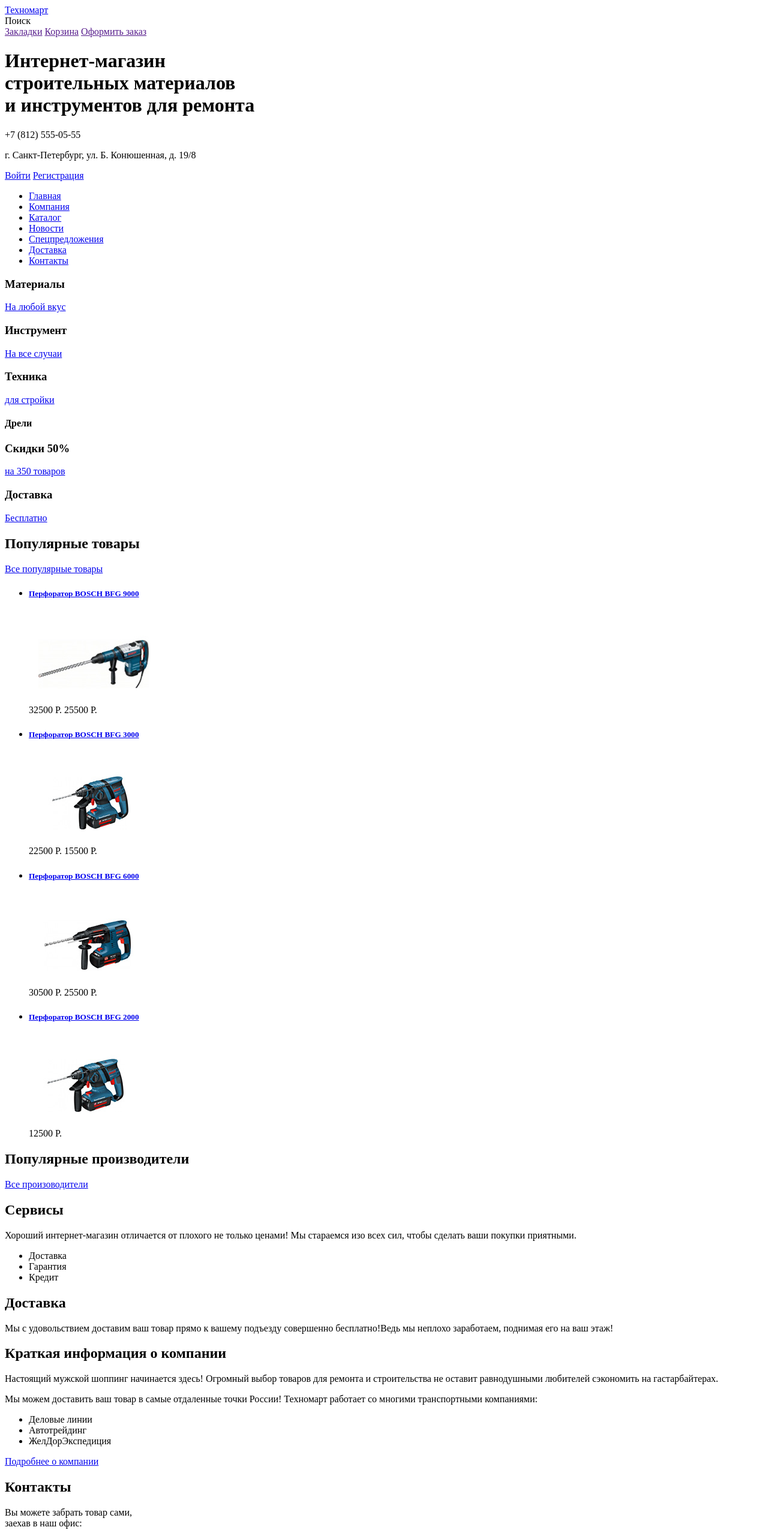
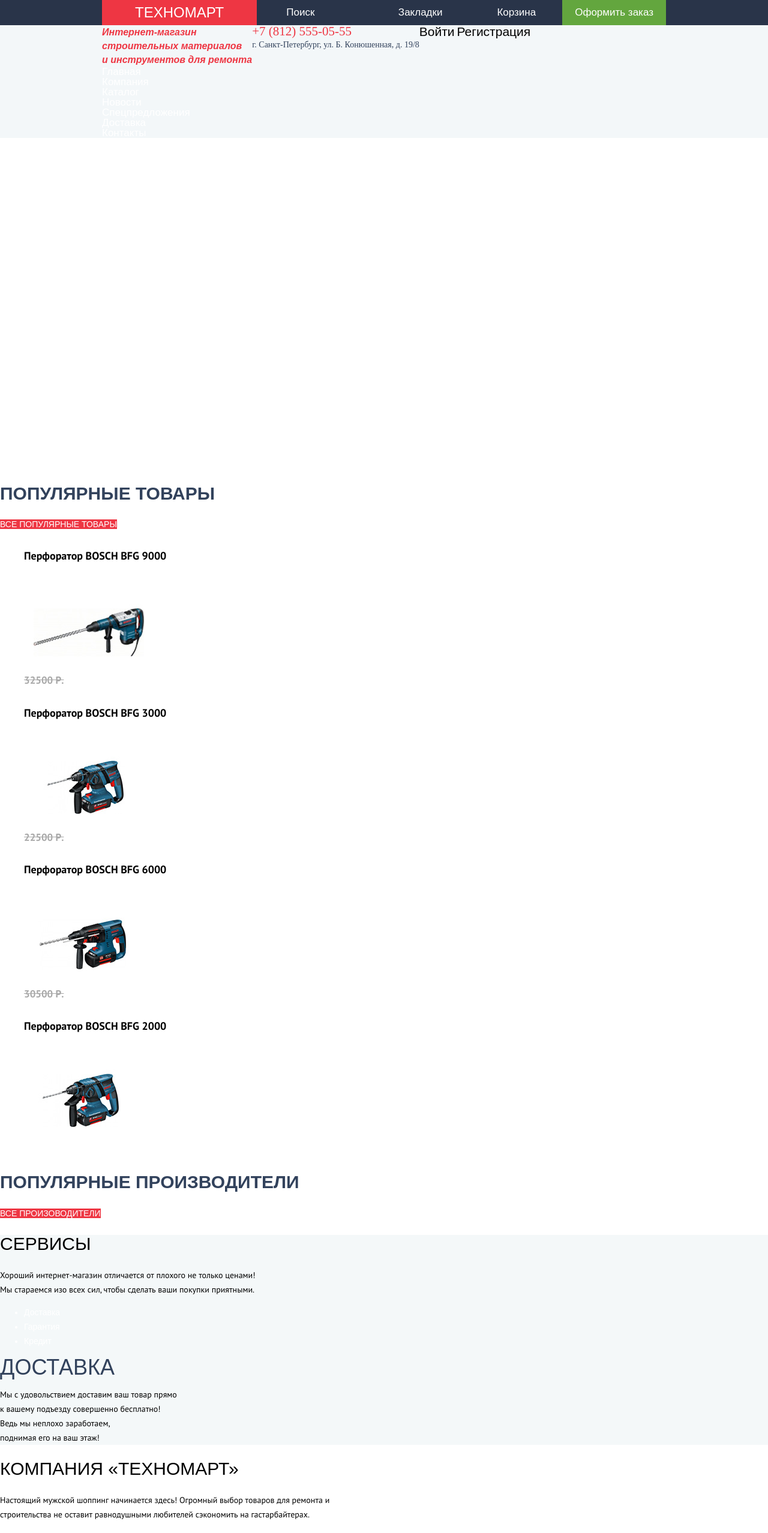
Before and after one commit to malser01/htmlac_tech, a plain HTML site: page index.html in a window 1280 px wide. Shown: the top 2556 px of the page at 60% size. Drawn offline with Linux system fonts and the light colour scheme; a web font is replaced by a local one.

Commit message:
Поставил сетку + базовая стилизация

```diff
--- a/index.html
+++ b/index.html
@@ -4,15 +4,25 @@
 <head>
     <meta charset="UTF-8">
     <title>Магазин строительных материалов и инструментов для ремонта</title>
+    <link href="https://fonts.googleapis.com/css?family=Cuprum:400,400i&amp;subset=cyrillic" rel="stylesheet">
+    <link href="https://fonts.googleapis.com/css?family=PT+Sans:400,700&amp;subset=cyrillic" rel="stylesheet">
+    <link rel="stylesheet" href="normalize.css">
+    <link rel="stylesheet" href="style.css">
 </head>
 
 <body>
     <header class="main-header">
-        <a class="main-header-logo" href="#">Техномарт</a>
+        <div class="main-header-top-wrapper">
+            <div class="container">
+                <a class="main-header-logo button-red" href="#">Техномарт</a>
                 <div class="main-header-serch">Поиск</div>
                 <a class="main-header-bookmarks" href="">Закладки</a>
                 <a class="main-header-cart" href="">Корзина</a>
                 <a class="main-header-make-order" href="">Оформить заказ</a>
+            </div>
+        </div>
+        <div class="container">
+            <div class="main-header-middle-wrapper">
                 <h1 class="main-header-title">
                     Интернет-магазин<br>
                     строительных материалов<br>
@@ -28,6 +38,7 @@
                     <a class="login" href="#">Войти</a>
                     <a class="register" href="#">Регистрация</a>
                 </div>
+            </div>
             <nav>
                 <ul class="site-navigation">
                     <li><a href="#">Главная</a></li>
@@ -39,36 +50,37 @@
                     <li><a href="#">Контакты</a></li>
                 </ul>
             </nav>
+        </div>
     </header>
     <section class="company-activity">
         <div class="direction-activity">
-            <h3>Материалы</h3>
+            <h3 class="direction-activity-title">Материалы</h3>
             <a href="#">На любой вкус</a>
         </div>
         <div class="direction-activity">
-            <h3>Инструмент</h3>
+            <h3 class="direction-activity-title">Инструмент</h3>
             <a href="#">На все случаи</a>
         </div>
         <div class="direction-activity">
-            <h3>Техника</h3>
+            <h3 class="direction-activity-title">Техника</h3>
             <a href="#">для стройки</a>
         </div>
         <div class="production_slider">
             <h4>Дрели</h4>
         </div>
         <div class="direction-activity">
-            <h3>Скидки 50%</h3>
+            <h3 class="direction-activity-title">Скидки 50%</h3>
             <a href="#">на 350 товаров</a>
         </div>
         <div class="direction-activity">
-            <h3>Доставка</h3>
+            <h3 class="direction-activity-title">Доставка</h3>
             <a href="#">Бесплатно</a>
         </div>
     </section>
 
     <section class="popular-products">
-        <h2>Популярные товары</h2>
-        <a class="popular-products-all" href="#">Все популярные товары</a>
+        <h2 class="popular-title">Популярные товары</h2>
+        <a class="popular-products-all button-red" href="#">Все популярные товары</a>
         <ul class="popular-products-list">
             <li class="popualar-catalog-item">
                 <h5>
@@ -80,7 +92,7 @@
                 </p>
                 <p class="popular-item-price">
                     <span class="old-price">32500 Р.</span>
-                    <span class="</ul>new-price">25500 Р.</span>
+                    <span class="new-price">25500 Р.</span>
                 </p>
             </li>
             <li class="popualar-catalog-item">
@@ -94,7 +106,7 @@ BFG 3000">
                 </p>
                 <p class="popular-item-price">
                     <span class="old-price">22500 Р.</span>
-                    <span class="</ul>new-price">15500 Р.</span>
+                    <span class="new-price">15500 Р.</span>
                 </p>
             </li>
             <li class="popualar-catalog-item">
@@ -108,7 +120,7 @@ BFG 6000">
                 </p>
                 <p class="popular-item-price">
                     <span class="old-price">30500 Р.</span>
-                    <span class="</ul>new-price">25500 Р.</span>
+                    <span class="new-price">25500 Р.</span>
                 </p>
             </li>
             <li class="popualar-catalog-item">
@@ -120,7 +132,7 @@ BFG 6000">
                     <img src="img/perforator-4.jpg" width="218" height="135" alt="Перфоратор BOSCH BFG 9000">
                 </p>
                 <p class="popular-item-price">
-                    <span class="</ul>new-price">12500 Р.</span>
+                    <span class="new-price">12500 Р.</span>
                 </p>
             </li>
         </ul>
@@ -159,8 +171,8 @@ BFG 6000">
     </section>
 
     <section class="popular-manufacturers">
-        <h2>Популярные производители</h2>
-        <a class="popular-manufactures-all" href="#">Все произоводители</a>
+        <h2 class="popular-title">Популярные производители</h2>
+        <a class="popular-manufactures-all button-red" href="#">Все произоводители</a>
         <div class="manufacturer-brand"></div>
         <div class="manufacturer-brand"></div>
         <div class="manufacturer-brand"></div>
@@ -173,43 +185,40 @@ BFG 6000">
 
     <section class="services">
         <h2>Сервисы</h2>
-        <p class="services-description">Хороший интернет-магазин отличается от плохого не только ценами! Мы стараемся изо всех сил, чтобы сделать ваши покупки приятными.</p>
+        <p class="services-description">Хороший интернет-магазин отличается от плохого не только ценами! <br> Мы стараемся изо всех сил, чтобы сделать ваши покупки приятными.</p>
         <ul class="services-list">
             <li>Доставка</li>
             <li>Гарантия</li>
             <li>Кредит</li>
         </ul>
-        <h2>Доставка</h2>
-        <p class="delivery-description">Мы с удовольствием доставим ваш товар прямо
-            к вашему подъезду совершенно бесплатно!Ведь мы неплохо заработаем, поднимая его на ваш этаж!</p>
+        <span>Доставка</span>
+        <p class="delivery-description">Мы с удовольствием доставим ваш товар прямо <br> к вашему подъезду совершенно бесплатно! <br> Ведь мы неплохо заработаем, <br> поднимая его на ваш этаж!</p>
     </section>
 
     <section class="company">
-        <h2 class="visually-hidden">Краткая информация о компании</h2>
-        <p>Настоящий мужской шоппинг начинается здесь! Огромный выбор товаров для ремонта и строительства не оставит равнодушными любителей сэкономить на гастарбайтерах.</p>
+        <h2 class="company-tytle">Компания «Техномарт»</h2>
+        <p>Настоящий мужской шоппинг начинается здесь! Огромный выбор товаров для ремонта и <br> строительства не оставит равнодушными любителей сэкономить на гастарбайтерах.</p>
 
-        <p>Мы можем доставить ваш товар в самые отдаленные точки России!
+        <p>Мы можем доставить ваш товар в самые отдаленные точки России! <br>
             Техномарт работает со многими транспортными компаниями:</p>
         <ul class="clients-list">
             <li>Деловые линии</li>
             <li>Автотрейдинг</li>
             <li>ЖелДорЭкспедиция</li>
         </ul>
-        <a href="#" class="more-about-company">Подробнее о компании</a>
+        <a href="#" class="more-about-company button-red">Подробнее о компании</a>
     </section>
 
     <section class="contacts">
-        <h2 class="visually-hidden">Контакты</h2>
+        <h2 class="contacts-title">Контакты</h2>
         <p>Вы можете забрать товар сами,<br>
-            заехав в наш офис:</p>
-        <!--здесь будет карта-->
-        <button class="write-us">Напишите нам</button>
+            <button class="write-us button-red">Заблудились? Напишите нам!</button>
     </section>
 
     <footer class="main-footer">
         <div class="main-footer-navigation">
-            <a class="main-footer-logo" href="#">Техномарт</a>
-            <p>г. Санкт-Петербург, ул. Б. Конюшенная, д. 19/8<br>
+            <a class="main-footer-logo button-red" href="#">Техномарт</a>
+            <p class="main-footer-contacts">г. Санкт-Петербург, ул. Б. Конюшенная, д. 19/8<br>
                 +7 (812) 555-05-55</p>
             <ul class="main-footer-menu">
                 <li><a href="#"></a>Компания</li>
@@ -233,12 +242,11 @@ BFG 6000">
                 <li><a class="social-button" href="#">Фейсбук</a></li>
                 <li><a class="social-button" href="#">Инстаграмм</a></li>
             </ul>
-            <b>Обратная связь:</b>
+            <span>Обратная связь:</span>
             <span>info@technomart.ru</span>
-            <b>Разработано</b>
+            <span>Разработано</span>
             <span>yandex.ru</span>
         </div>
-
     </footer>
 </body>
 
--- /dev/null
+++ b/style.css
@@ -0,0 +1,309 @@
+body {
+    margin: 0;
+    padding: 0;
+    font-family: "Cuprum", "Arial", sans-serif;
+    font-size: 14px;
+    line-height: 24px;
+    font-weight: 400;
+    color: #ffffff;
+}
+
+a {
+    text-decoration: none;
+}
+
+.main-header {
+    background-color: #f3f7f9;
+}
+
+.container {
+    width: 940px;
+    margin: 0 auto;
+}
+
+.main-header-top-wrapper {
+    background-color: #293449;
+}
+
+.main-header-top-wrapper .container {
+    display: flex;
+    align-items: center;
+}
+
+.main-header-make-order {
+    background-color: #63a63e;
+    padding: 12px 21px;
+}
+
+.main-header-bookmarks,
+.main-header-cart,
+.main-header-serch,
+.main-header-make-order {
+    color: #ffffff;
+    font-size: 17px;
+    line-height: 18px;
+}
+
+.main-header-serch {
+    margin-left: 49px;
+}
+
+.main-header-bookmarks {
+    margin-left: auto;
+    margin-right: 91px;
+}
+
+.main-header-cart {
+    margin-right: 44px;
+}
+
+.main-header-title {
+    font-size: 16px;
+    line-height: 23px;
+    color: #ee3643;
+    font-style: italic;
+    margin: 0;
+    padding: 0;
+}
+
+.main-header-middle-wrapper {
+    display: flex;
+}
+
+.login,
+.register {
+    color: #000000;
+    font-size: 21px;
+    line-height: 21px;
+}
+
+.main-header-logo {
+    padding: 55px;
+    padding-top: 9px;
+    padding-bottom: 9px;
+    color: #ffffff;
+    font-size: 24px;
+    line-height: 24px;
+    text-transform: uppercase;
+}
+
+.main-header-contacts {
+    color: #ee3643;
+    font-family: Cuprum;
+    font-size: 21px;
+    line-height: 21px;
+}
+
+.main-header-address {
+    color: #32425c;
+    font-size: 14px;
+    line-height: 24px;
+    margin: 0;
+    padding: 0;
+}
+
+.site-navigation {
+    list-style: none;
+    margin: 0;
+    padding: 0;
+}
+
+.site-navigation li {
+    color: #ffffff;
+    font-size: 17px;
+    line-height: 17px;
+}
+
+.site-navigation a {
+    color: #ffffff;
+}
+
+.direction-activity-title {
+    color: #ffffff;
+    font-size: 24px;
+    font-weight: 700;
+    line-height: 30px;
+}
+
+.direction-activity a {
+    color: #ffffff;
+    font-size: 14px;
+    font-weight: 400;
+    line-height: 18px;
+    text-transform: uppercase;
+}
+
+.popular-title {
+    color: #32425c;
+    font-size: 30px;
+    line-height: 30px;
+    text-transform: uppercase;
+}
+
+
+.popular-title + a {
+    color: #ffffff;
+    font-size: 14px;
+    line-height: 18px;
+    text-transform: uppercase;
+}
+
+h5 a:link,
+h5 a:visited {
+    color: #000000;
+}
+
+.popualar-catalog-item h5 {
+    color: #000000;
+    font-family: "PT Sans";
+    "Arial";
+    font-size: 18px;
+    font-weight: 700;
+    line-height: 20px;
+}
+
+.old-price {
+    color: #a9a9a9;
+    font-family: "PT Sans";
+    "Arial";
+    font-size: 17px;
+    font-weight: 700;
+    line-height: 18px;
+    text-decoration: line-through;
+    text-transform: uppercase;
+}
+
+.new-price {
+    color: #ffffff;
+    font-family: "PT Sans";
+    "Arial";
+    font-size: 17px;
+    font-weight: 700;
+    line-height: 18px;
+    text-transform: uppercase;
+}
+
+.services {
+    background-color: #f4f8f9;
+}
+
+.services > h2,
+.company > h2,
+.contacts > h2 {
+    text-transform: uppercase;
+    color: #000;
+    font-size: 30px;
+    font-weight: 400;
+    line-height: 30px;
+}
+
+.services > p,
+.company > p,
+.contacts > p {
+    font-family: "PT Sans";
+    "Arial";
+    font-size: 14px;
+    font-weight: 400;
+    line-height: 24px;
+    color: #000000;
+}
+
+.services > span {
+    color: #32425c;
+    font-size: 36px;
+    font-weight: 400;
+    line-height: 36px;
+    text-transform: uppercase;
+}
+
+.company > ul > li {
+    font-size: 18px;
+    font-weight: 400;
+    line-height: 20px;
+    color: #000000;
+}
+
+.company > a {
+    color: #ffffff;
+    font-size: 14px;
+    font-weight: 400;
+    line-height: 18px;
+    text-transform: uppercase;
+}
+
+.write-us {
+    border: none;
+}
+
+.button-red {
+    background-color: #ee3643;
+    color: #ffffff;
+    text-transform: uppercase;
+}
+
+.button-red:hover {
+    background-color: #ca2c37;
+}
+
+.button-red:active {
+    background-color: #ba2732;
+}
+
+.main-footer {
+    background-color: #32425c;
+}
+
+.main-footer-copyright {
+    background-color: #293449;
+}
+
+.main-footer-logo {
+    color: #ffffff;
+    font-size: 30px;
+    font-weight: 400;
+    line-height: 30px;
+}
+
+.main-footer-menu {
+    color: #f3f7f9;
+    font-size: 18px;
+    font-weight: 400;
+    line-height: 24px;
+}
+
+.main-footer-catalog-list {
+    color: #ffd180;
+    font-size: 18px;
+    font-weight: 400;
+    line-height: 24px;
+}
+
+.main-footer-contacts {
+    color: #f3f7f9;
+    font-size: 18px;
+    font-weight: 400;
+    line-height: 24px;
+}
+
+.main-footer-copyright {
+    color: #ffffff;
+    font-size: 16px;
+    font-weight: 400;
+    line-height: 18px;
+}
+
+.main-footer-copyright span:nth-of-type(1),
+.main-footer-copyright span:nth-of-type(3) {
+    color: #ffffff;
+    font-size: 16px;
+    font-weight: 400;
+    line-height: 18px;
+}
+
+.main-footer-copyright span:nth-of-type(2),
+.main-footer-copyright span:nth-of-type(4) {
+    color: #ffd180;
+    font-size: 16px;
+    font-weight: 400;
+    line-height: 18px;
+}
```
Also changed, not shown: normalize.css (added). Lines whose indentation alone changed are shown as unchanged.
